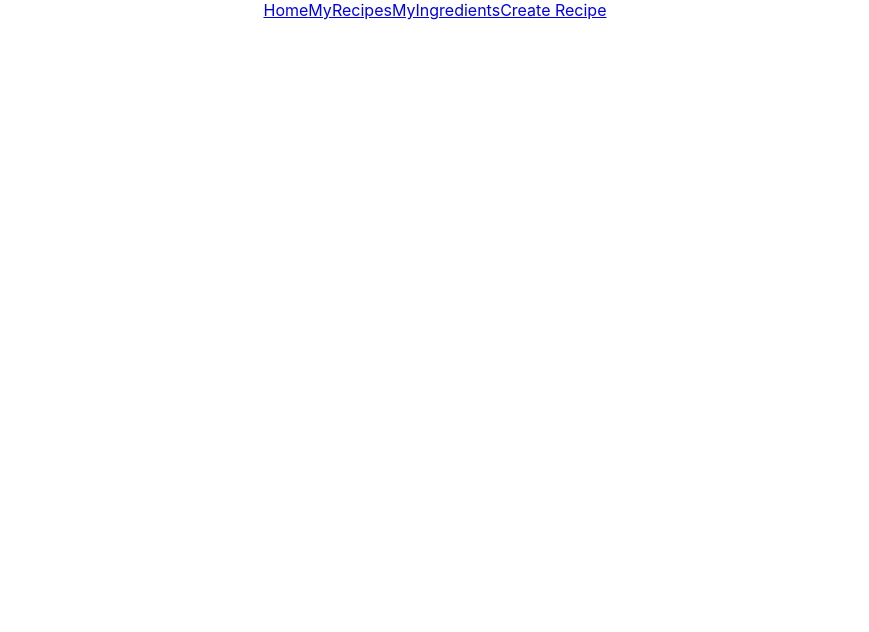
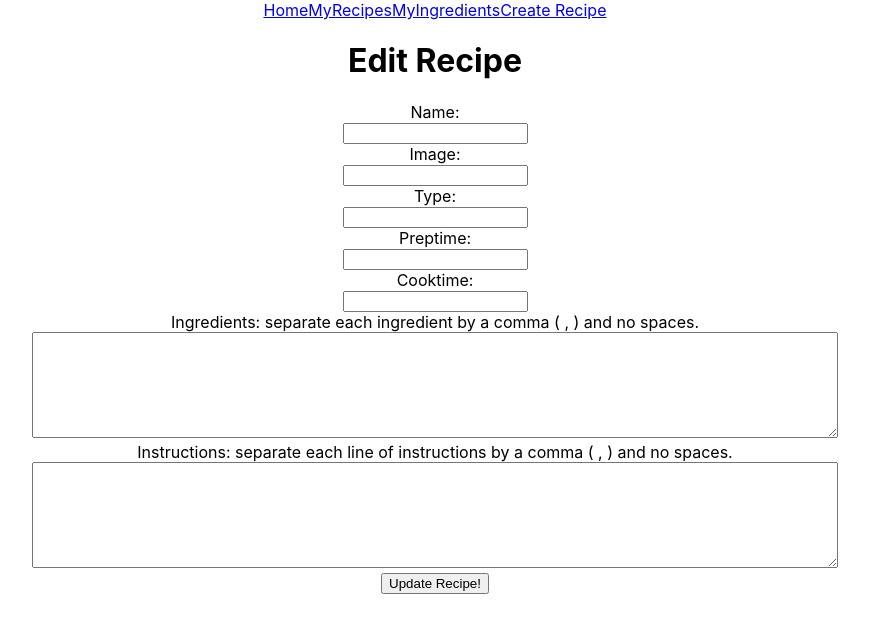
Before and after one commit to Convosable/MyPantry, a React (Create React App) app: page /myrecipes/1/editrecipe in a window 1280 px wide. Shown: the top 632 px of the page, without its empty margins (205-1074 px from the left). Built offline with nearby package versions, Linux system fonts and the light colour scheme; no server answers; data requests are answered from the project's data file.

Commit message:
adds a EditRecipe component and sends a patch request to update a certain recipe

```diff
--- a/src/App.js
+++ b/src/App.js
@@ -6,6 +6,7 @@ import MyRecipes from './MyRecipes';
 import CreateRecipe from './CreateRecipe';
 import MyIngredients from './MyIngredients';
 import RecipeDetail from './RecipeDetail';
+import EditRecipe from './EditRecipe';
 import { Route, Switch } from "react-router-dom"
 
 
@@ -66,6 +67,9 @@ function App() {
         <Route exact path = "/">
           <Home />
         </Route>
+        <Route exact path = "/myrecipes/:id/editrecipe">
+          <EditRecipe />
+        </Route>
         <Route exact path = "/myrecipes/:id">
           <RecipeDetail ingredientsList = {ingredientsList} deleteRecipe = {deleteRecipe}/>
         </Route>
--- /dev/null
+++ b/src/EditRecipe.js
@@ -0,0 +1,95 @@
+import React, {useState, useEffect} from "react";
+import { useParams, useHistory } from "react-router-dom";
+
+
+function EditRecipe() {
+
+    const [formData, setFormData] = useState({
+        name: "",
+        image: "",
+        type: "",
+        preptime: "",
+        cooktime: "",
+        ingredients: [],
+        instructions: []
+    })
+
+    const params = useParams();
+    const history = useHistory();
+
+    useEffect(() => {
+        fetch(`http://localhost:3000/recipes/${params.id}`)
+        .then(r => r.json())
+        .then(data => setFormData(data))
+    }, [params.id])
+
+    const {name, image, type, preptime, cooktime, ingredients, instructions} = formData;
+
+    function handleChange(e) {
+        setFormData({
+            ...formData,
+            [e.target.name] : e.target.value
+        })
+    }
+
+    function handleChangeArray(e) {
+        setFormData({
+            ...formData,
+            [e.target.name] : e.target.value.split(",")
+        })
+    }
+
+    function updateRecipe(e) {
+        e.preventDefault();
+        const update = {
+            name: formData.name,
+            image: formData.image,
+            type: formData.type,
+            preptime: formData.preptime,
+            cooktime: formData.cooktime,
+            ingredients: formData.ingredients,
+            instructions: formData.instructions
+        }
+        fetch(`http://localhost:3000/recipes/${params.id}`, {
+            method: "PATCH",
+            headers: {
+                "content-type": "application/json"
+            },
+            body: JSON.stringify(update)
+        })
+        .then(r => r.json())
+        history.push(`/myrecipes/${params.id}`)
+    }
+
+    return (
+        <div>
+        <h1>Edit Recipe</h1>
+        <form onSubmit = {updateRecipe}>
+            <label>Name: </label><br></br>
+            <input onChange = {handleChange} type="text" name = "name" value = {name}/><br></br>
+
+            <label>Image: </label><br></br>
+            <input onChange = {handleChange} type="text" name = "image" value = {image}/><br></br>
+
+            <label>Type: </label><br></br>
+            <input onChange = {handleChange} type="text" name = "type" value = {type}/><br></br>
+
+            <label>Preptime: </label><br></br>
+            <input onChange = {handleChange} type="text" name = "preptime" value = {preptime}/><br></br>
+
+            <label>Cooktime: </label><br></br>
+            <input onChange = {handleChange} type="text" name = "cooktime" value = {cooktime}/><br></br>
+
+            <label>Ingredients: separate each ingredient by a comma ( , ) and no spaces.</label><br></br>
+            <textarea onChange = {handleChangeArray} className = "textarea" type="text" name = "ingredients" value = {ingredients}/><br></br>
+
+            <label>Instructions: separate each line of instructions by a comma ( , ) and no spaces. </label><br></br>
+            <textarea onChange = {handleChangeArray} className = "textarea"  type="text" name = "instructions" value = {instructions}/><br></br>
+
+            <input type="submit" value = "Update Recipe!"/>
+        </form>
+    </div>
+    )
+}
+
+export default EditRecipe;
--- a/src/MyRecipes.js
+++ b/src/MyRecipes.js
@@ -2,6 +2,8 @@ import React from "react";
 import RecipeCard from "./RecipeCard";
 
 function MyRecipes({recipesList}) {
+
+    // add a fliter by category and search by name
 
     return (
         <div>
--- a/src/RecipeDetail.js
+++ b/src/RecipeDetail.js
@@ -1,5 +1,5 @@
 import React, {useState, useEffect} from "react";
-import { useParams, useHistory } from "react-router-dom";
+import { useParams, useHistory, Link } from "react-router-dom";
 
 function RecipeDetail({deleteRecipe, ingredientsList}) {
 
@@ -19,17 +19,14 @@ function RecipeDetail({deleteRecipe, ingredientsList}) {
     const {id, name, image, type, preptime, cooktime, ingredients, instructions} = recipe;
 
     function editRecipe(e) {
-        // history.push()
+        //edirect to form with all inputs filled in // history.push()
+        // update recipe button at the bottom with a patch request to see below
+        history.push('/')
+
+
         // bring up the form with all the values filled in for the specific reicpe.
         console.log(e.target.value);
-        // fetch(`http://localhost:3001/myrecipes/${recipe.id}`, {
-        //     method: "PATCH",
-        //     headers: {
-        //         "content-type": "application/json"
-        //     },
-        //     body: JSON.stringify()
-        // })
-        // .then(r => r.json())
+
     }
 
     function handleDelete() {
@@ -70,7 +67,7 @@ function RecipeDetail({deleteRecipe, ingredientsList}) {
                     {instructions.map((inst) => <li>{inst}</li>)}
                 </ol>
             </div>
-            <button onClick = {editRecipe}>edit recipe</button>
+            <Link to={`/myrecipes/${id}/editrecipe`}>Edit Recipe</Link>
             <button onClick = {handleDelete}>delete recipe</button>
         </div>
 
```
Also changed, not shown: src/CreateRecipe.js (+7 -0 lines).
